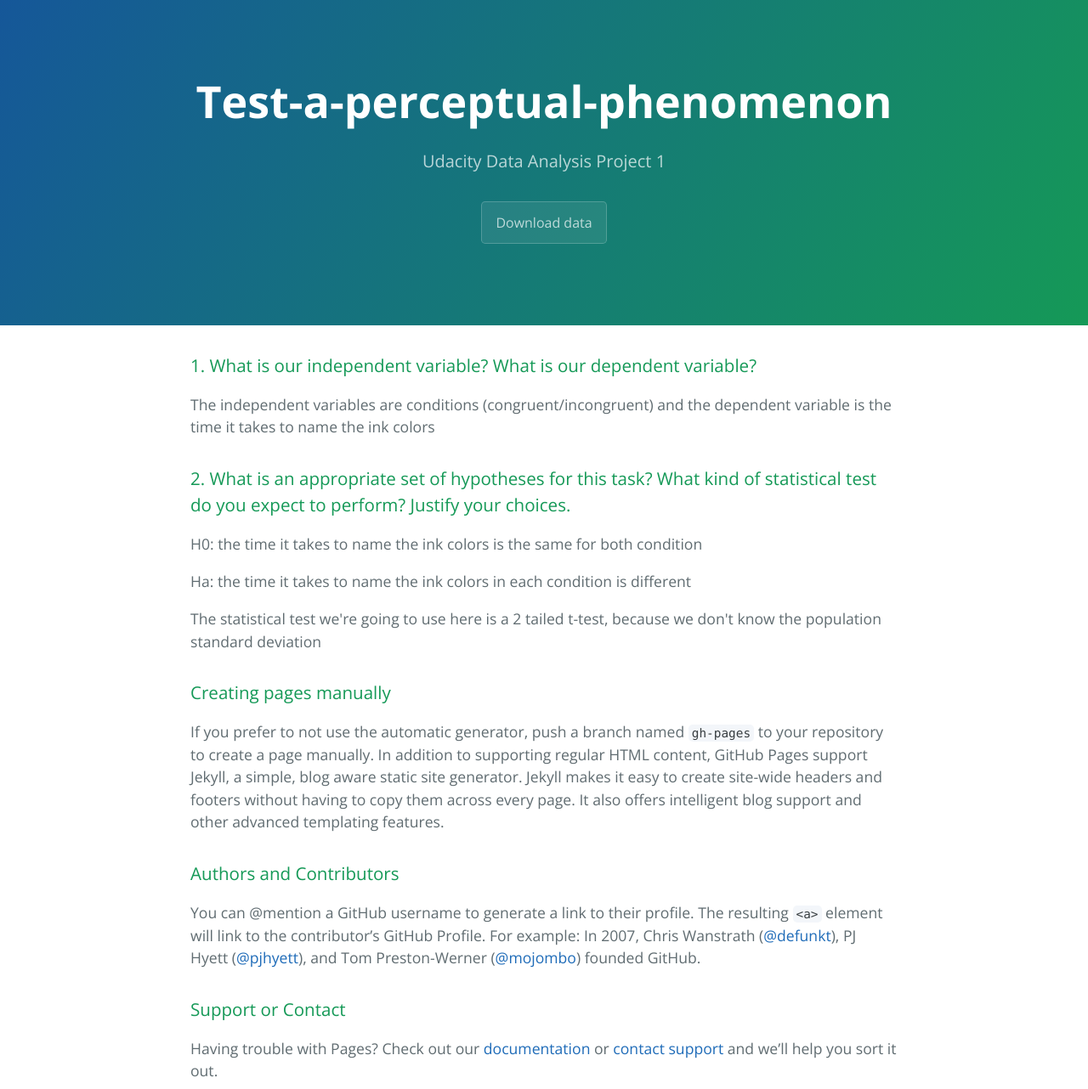
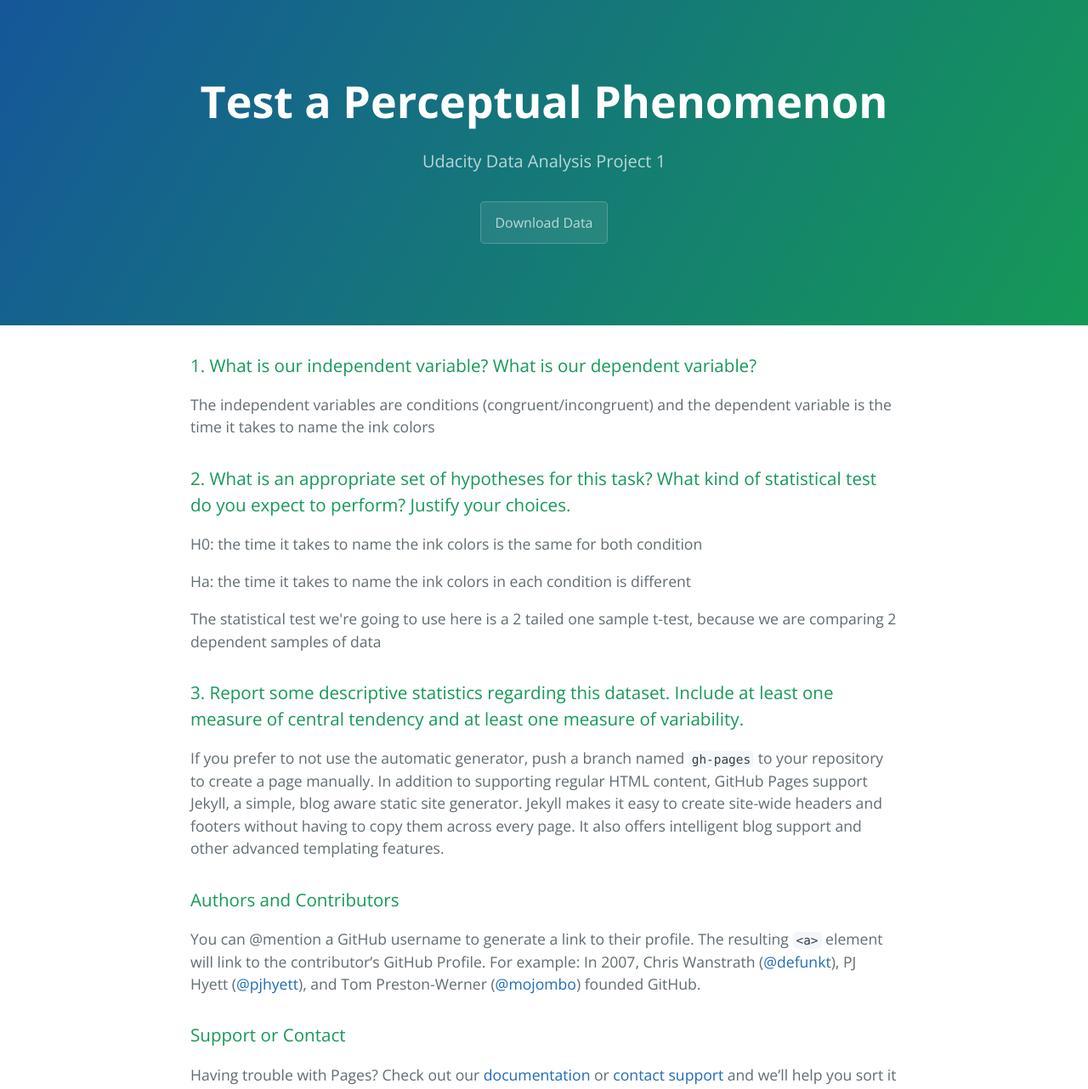
Before and after one commit to baocongchen/Test-a-Perceptual-Phenomenon, a plain HTML site: page index.html in a window 1280 px wide. Shown: the top 1282 px of the page at 85% size. Drawn offline with nearby package versions, Linux system fonts and the light colour scheme.

Commit message:
answer to question 3

```diff
--- a/index.html
+++ b/index.html
@@ -11,9 +11,9 @@
   </head>
   <body>
     <section class="page-header">
-      <h1 class="project-name">Test-a-perceptual-phenomenon</h1>
+      <h1 class="project-name">Test a Perceptual Phenomenon</h1>
       <h2 class="project-tagline">Udacity Data Analysis Project 1</h2>
-      <a href="https://github.com/baocongchen/Test-a-Perceptual-Phenomenon/blob/master/stroopdata.csv" class="btn">Download data</a>
+      <a href="https://github.com/baocongchen/Test-a-Perceptual-Phenomenon/blob/master/stroopdata.csv" class="btn">Download Data</a>
     </section>
 
     <section class="main-content">
@@ -27,9 +27,10 @@
 
 <p>H0: the time it takes to name the ink colors is the same for both condition</p>
 <p>Ha: the time it takes to name the ink colors in each condition is different</p>
-<p>The statistical test we're going to use here is a 2 tailed t-test, because we don't know the population standard deviation</p>
+<p>The statistical test we're going to use here is a 2 tailed one sample t-test, because we are comparing 2 dependent samples of data</p>
+
 <h3>
-<a id="creating-pages-manually" class="anchor" href="#creating-pages-manually" aria-hidden="true"><span aria-hidden="true" class="octicon octicon-link"></span></a>Creating pages manually</h3>
+<a id="creating-pages-manually" class="anchor" href="#creating-pages-manually" aria-hidden="true"><span aria-hidden="true" class="octicon octicon-link"></span></a>3. Report some descriptive statistics regarding this dataset. Include at least one measure of central tendency and at least one measure of variability.</h3>
 
 <p>If you prefer to not use the automatic generator, push a branch named <code>gh-pages</code> to your repository to create a page manually. In addition to supporting regular HTML content, GitHub Pages support Jekyll, a simple, blog aware static site generator. Jekyll makes it easy to create site-wide headers and footers without having to copy them across every page. It also offers intelligent blog support and other advanced templating features.</p>
 
```
